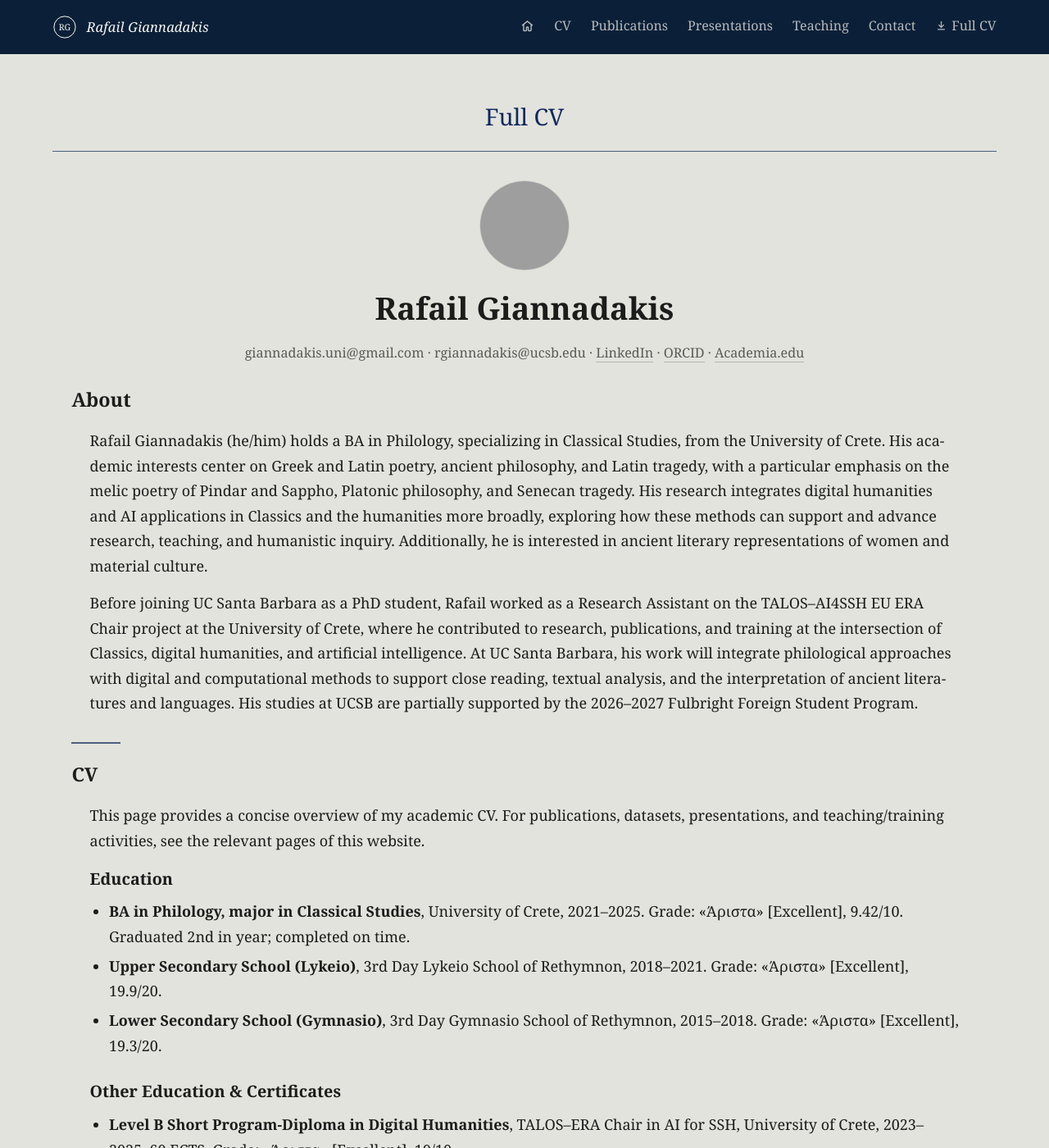
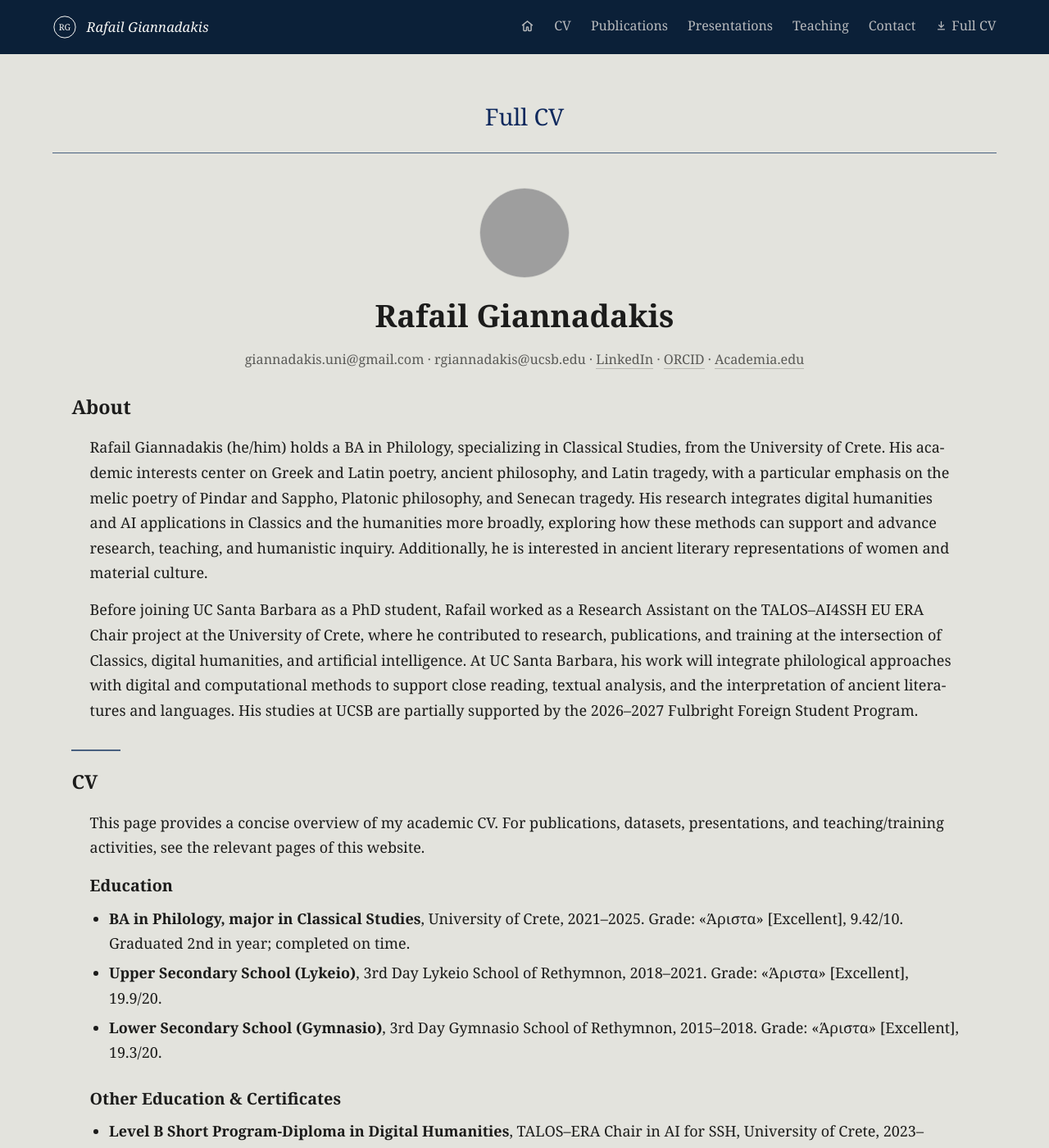
Before and after one commit to rgiannadakis/rgiannadakis.github.io, a Jekyll site: the page built from full_cv.md, in a window 1280 px wide and 1400 px high. Shown: the whole window at 82% size. Built offline with Jekyll 4.4.1, drawn with Linux system fonts in a browser that asks for light colours; grey boxes are pictures that could not be loaded.

Commit message:
site updates

```diff
--- a/assets/css/style.css
+++ b/assets/css/style.css
@@ -179,7 +179,7 @@ ul.tags li{
   font-size:14px; padding:6px 12px; border:1px solid rgba(15,41,93,0.32);
   border-radius:20px; color:var(--ink); background:var(--paper);
 }
-.prose p{ margin:0 0 20px; text-align:justify; hyphens:auto; }
+.prose p{ margin:0 0 14px; text-align:justify; hyphens:auto; }
 .prose p:last-child{ margin-bottom:0; }
 .prose{ max-width:min(1300px, 96%); color:var(--ink); font-size:18px; margin:0 auto; }
 .prose--narrow{ max-width:min(900px, 100%); }
@@ -195,9 +195,9 @@ ul.tags li{
   font-size:16.5px;
   text-align:left;
   border-top:1px solid #888888;
-  padding-top:18px;
-  margin-top:2rem;
-  margin-bottom:1.1rem;
+  padding-top:14px;
+  margin-top:1.4rem;
+  margin-bottom:0.9rem;
 }
 .prose h2:first-of-type{
   border-top:none;
@@ -205,14 +205,13 @@ ul.tags li{
   margin-top:0;
 }
 .prose li{ margin-bottom:0.4rem; }
+.prose ul, .prose ol{ padding-left:1.2em; }
 .entry{
-  border:1px solid var(--line);
-  border-radius:10px;
-  padding:20px 22px;
-  margin-bottom:16px;
-  background:rgba(255,255,255,0.35);
+  margin-bottom:14px;
+  padding-bottom:14px;
+  border-bottom:1px solid rgba(0,0,0,0.08);
 }
-.entry:last-child{ margin-bottom:0; }
+.entry:last-child{ margin-bottom:0; padding-bottom:0; border-bottom:none; }
 .entry p{ margin:0 0 10px; text-align:left; }
 .entry p:last-child{ margin-bottom:0; }
 .entry-link{
@@ -228,14 +227,14 @@ ul.tags li{
 .badge-tag{
   display:inline-block;
   font-family:var(--mono);
-  font-size:10px; text-transform:uppercase;
+  font-size:8px; text-transform:uppercase;
   letter-spacing:0.02em; color:var(--accent);
-  border:1px solid rgba(15,41,93,0.35); border-radius:8px; padding:1px 7px;
+  border:1px solid rgba(15,41,93,0.35); border-radius:8px; padding:1px 6px;
   margin-left:4px; vertical-align:super; white-space:nowrap;
 }
 .page-title{
   font-weight:400; color:var(--accent); text-align:center;
-  padding-bottom:18px; margin-bottom:2.2rem;
+  padding-bottom:20px; margin-bottom:2.6rem;
   border-bottom:1px solid var(--accent-light);
 }
 .btn{
@@ -294,8 +293,8 @@ ul.tags li{
 }
 .plain-cv .entry-link{ font-size:0.9em; }
 .plain-cv .badge-tag{
-  float:none; display:inline; font-family:inherit; background:none; border:none; padding:0;
-  margin:0; font-size:0.9em; font-style:italic; color:var(--ink-soft); text-transform:none;
+  float:none; display:inline; vertical-align:baseline; font-family:inherit; background:none; border:none; padding:0;
+  margin:0; font-size:0.9em; font-style:normal; color:var(--ink-soft); text-transform:none;
   letter-spacing:0;
 }
 .plain-cv .badge-tag::before{ content:"("; }
@@ -329,6 +328,7 @@ footer .bar-inner > div > div:last-child{ font-family:var(--mono); }
 }
 
 @media print{
+  @page{ margin:0.65in; }
   .no-print, header.bar, footer.bar{ display:none !important; }
   body{
     background:#fff;
@@ -346,8 +346,9 @@ footer .bar-inner > div > div:last-child{ font-family:var(--mono); }
   .hero-left h1{ font-size:20pt; }
   .hero-right{ padding-top:0; }
   .hero-block{ border-top:1px solid #999; margin-top:16px; padding-top:16px; }
-  .prose h2{ color:#000; border-top:1px solid #ccc; font-size:11pt; }
+  .prose h2{ color:#000; border-top:1px solid #ccc; font-size:11pt; page-break-after:avoid; }
   .prose h2:first-of-type{ border-top:none; }
+  .entry{ page-break-inside:avoid; }
   .eyebrow{ color:#000; }
   ul.tags li{ border-color:#999; color:#000; }
   a{ color:#000 !important; text-decoration:underline; }
@@ -358,7 +359,9 @@ footer .bar-inner > div > div:last-child{ font-family:var(--mono); }
   .plain-cv h2.cv-section{ font-size:15pt; page-break-after:avoid; }
   .plain-cv h2{ font-size:12.5pt; page-break-after:avoid; }
   .plain-cv h3{ font-size:12pt; page-break-after:avoid; }
+  .plain-cv p{ orphans:3; widows:3; }
   .plain-cv .entry{ page-break-inside:avoid; margin-bottom:0.7em; }
+  .cv-header{ page-break-after:avoid; }
   .plain-cv .contact-line{ font-size:10pt; }
   .plain-cv .badge-tag{ color:#000; }
   .cv-header .avatar{ width:85px; height:85px; }
```
